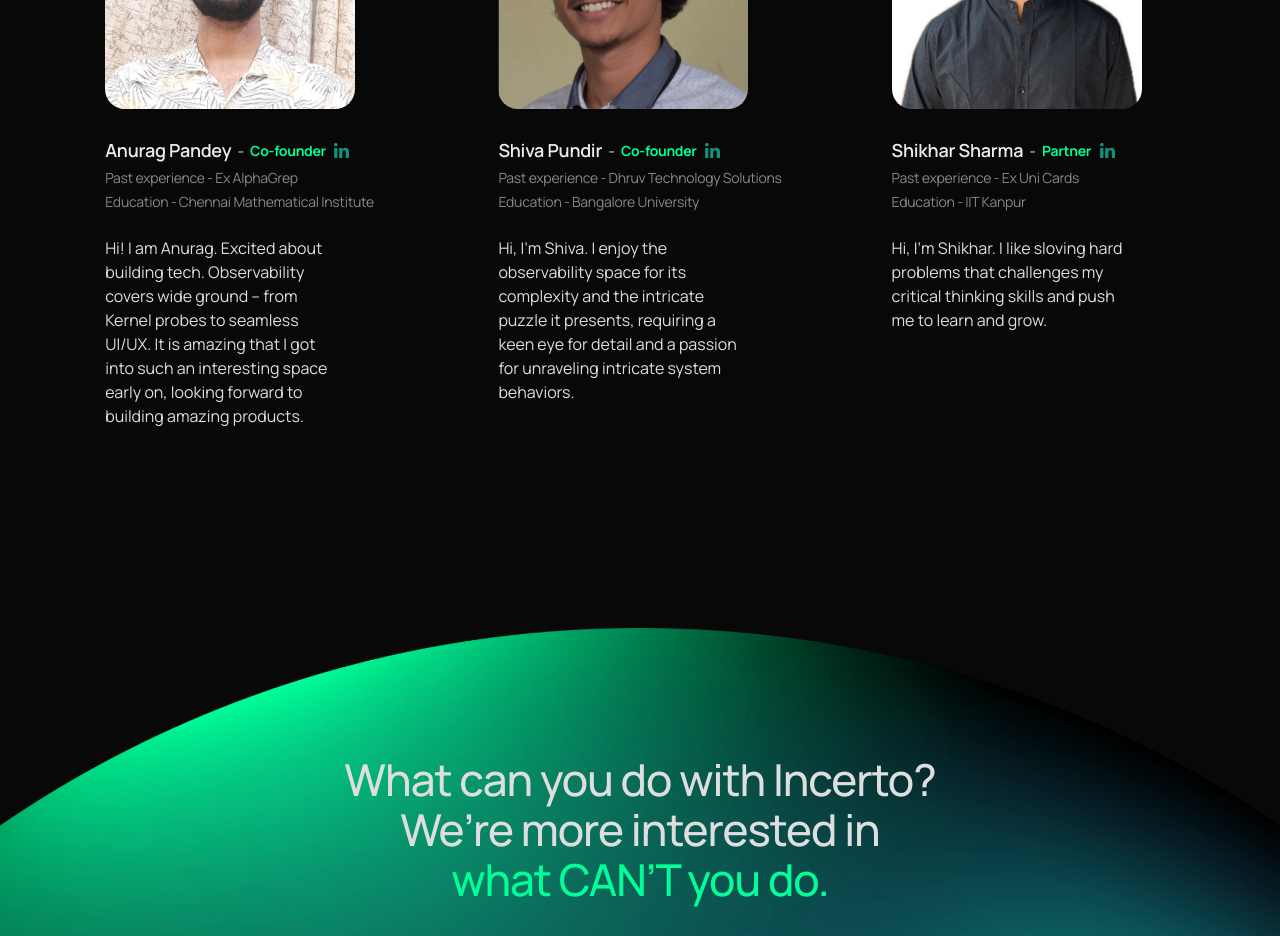
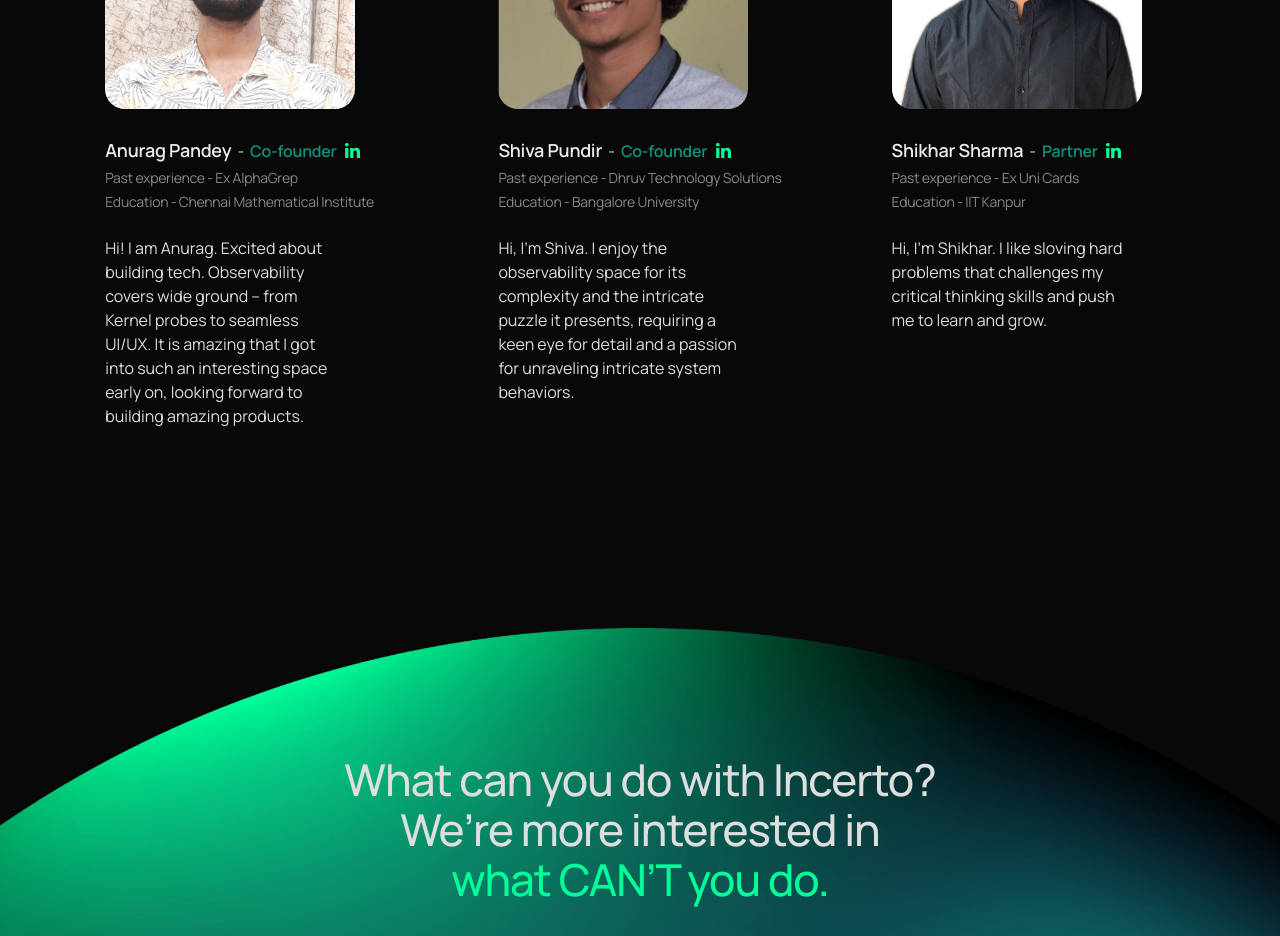
Before and after one commit to Incerto-Technologies/website, a Next.js app: page /about in a window 1280 px wide. Shown: the part 1340-2276 px from the top of the page. Built offline with nearby package versions, Linux system fonts and the light colour scheme.

Commit message:
about us

```diff
--- a/src/components/templates/About/Team.tsx
+++ b/src/components/templates/About/Team.tsx
@@ -36,12 +36,12 @@ export const Team = () => {
                     {member.name}
                   </h4>
                   <p>-</p>
-                  <p className="text-sm font-bold tracking-[-0.28px] text-accent-light">
+                  <p className="font-semibold tracking-tight text-accent">
                     {member.position}
                   </p>
 
                   <Link
-                    className="flex h-5 w-5 items-center justify-center rounded-full"
+                    className="ml-0 flex h-5 w-5 items-center justify-center rounded-full"
                     href={member.linkedIn}
                   >
                     {/* <svg
@@ -54,7 +54,7 @@ export const Team = () => {
                       <g clip-path="url(#clip0_548_7116)">
                         <path
                           d="M0 1.74291C0 1.23785 0.168924 0.821184 0.506757 0.492912C0.84459 0.164624 1.28379 0.000488281 1.82432 0.000488281C2.35522 0.000488281 2.78474 0.162094 3.11293 0.485336C3.45077 0.818669 3.61969 1.253 3.61969 1.78836C3.61969 2.27321 3.4556 2.67724 3.12741 3.00048C2.78958 3.33382 2.34556 3.50048 1.79537 3.50048H1.78089C1.25 3.50048 0.820468 3.33382 0.492278 3.00048C0.164088 2.66715 0 2.24795 0 1.74291ZM0.188224 15.0005V4.87927H3.40251V15.0005H0.188224ZM5.1834 15.0005H8.39768V9.34896C8.39768 8.99541 8.4363 8.72269 8.51351 8.53078C8.64864 8.18734 8.85376 7.89693 9.12886 7.65957C9.40396 7.42219 9.74903 7.30351 10.1641 7.30351C11.2452 7.30351 11.7857 8.06613 11.7857 9.59138V15.0005H15V9.19744C15 7.70249 14.6622 6.56866 13.9865 5.79593C13.3108 5.02321 12.418 4.63684 11.3079 4.63684C10.0627 4.63684 9.09266 5.19745 8.39768 6.31866V6.34896H8.3832L8.39768 6.31866V4.87927H5.1834C5.2027 5.2025 5.21236 6.20754 5.21236 7.89442C5.21236 9.58128 5.2027 11.95 5.1834 15.0005Z"
-                          fill="#EDEDED"
+                          fill="#00FF99"
                         />
                       </g>
                       <defs>
@@ -73,7 +73,7 @@ export const Team = () => {
                       <g clip-path="url(#clip0_548_7116)">
                         <path
                           d="M0 1.74291C0 1.23785 0.168924 0.821184 0.506757 0.492912C0.84459 0.164624 1.28379 0.000488281 1.82432 0.000488281C2.35522 0.000488281 2.78474 0.162094 3.11293 0.485336C3.45077 0.818669 3.61969 1.253 3.61969 1.78836C3.61969 2.27321 3.4556 2.67724 3.12741 3.00048C2.78958 3.33382 2.34556 3.50048 1.79537 3.50048H1.78089C1.25 3.50048 0.820468 3.33382 0.492278 3.00048C0.164088 2.66715 0 2.24795 0 1.74291ZM0.188224 15.0005V4.87927H3.40251V15.0005H0.188224ZM5.1834 15.0005H8.39768V9.34896C8.39768 8.99541 8.4363 8.72269 8.51351 8.53078C8.64864 8.18734 8.85376 7.89693 9.12886 7.65957C9.40396 7.42219 9.74903 7.30351 10.1641 7.30351C11.2452 7.30351 11.7857 8.06613 11.7857 9.59138V15.0005H15V9.19744C15 7.70249 14.6622 6.56866 13.9865 5.79593C13.3108 5.02321 12.418 4.63684 11.3079 4.63684C10.0627 4.63684 9.09266 5.19745 8.39768 6.31866V6.34896H8.3832L8.39768 6.31866V4.87927H5.1834C5.2027 5.2025 5.21236 6.20754 5.21236 7.89442C5.21236 9.58128 5.2027 11.95 5.1834 15.0005Z"
-                          fill="#0F937C"
+                          fill="#00FF99"
                         />
                       </g>
                       <defs>
```
